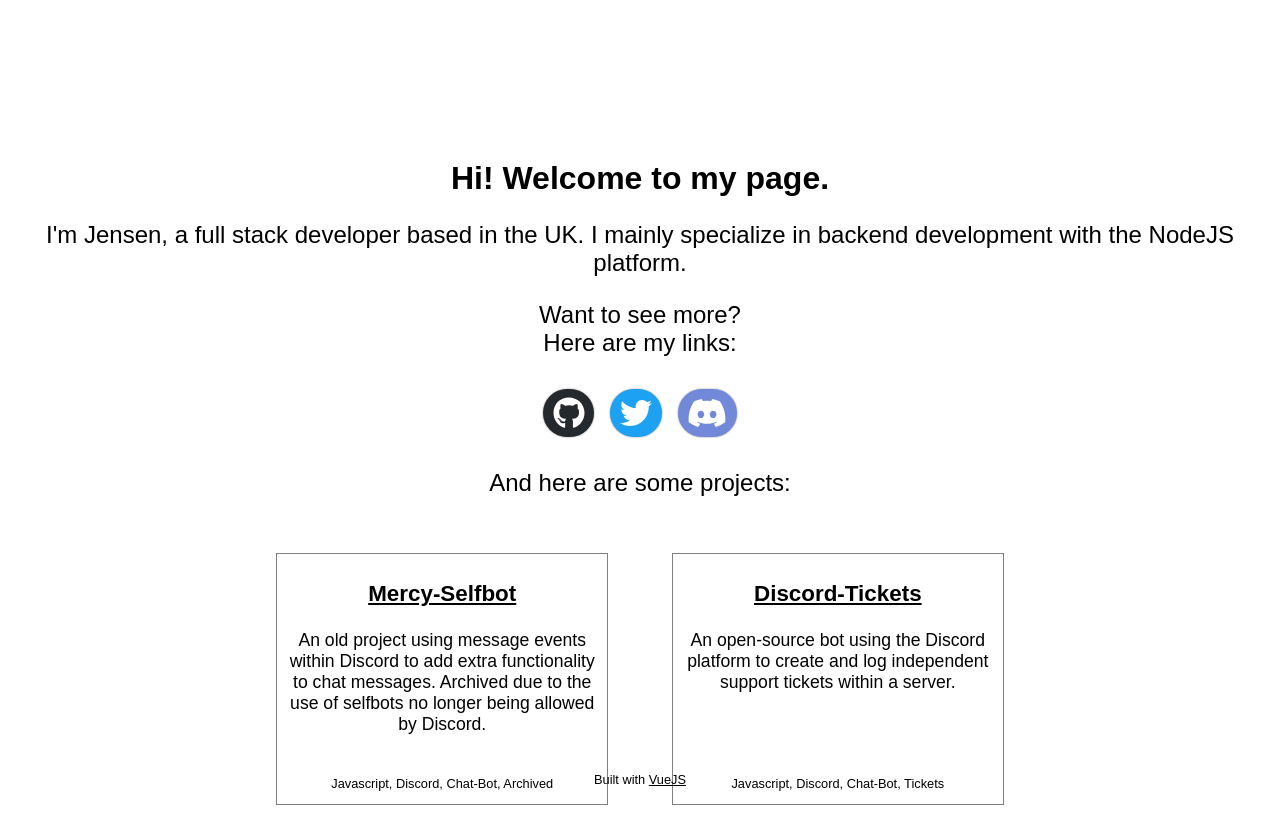
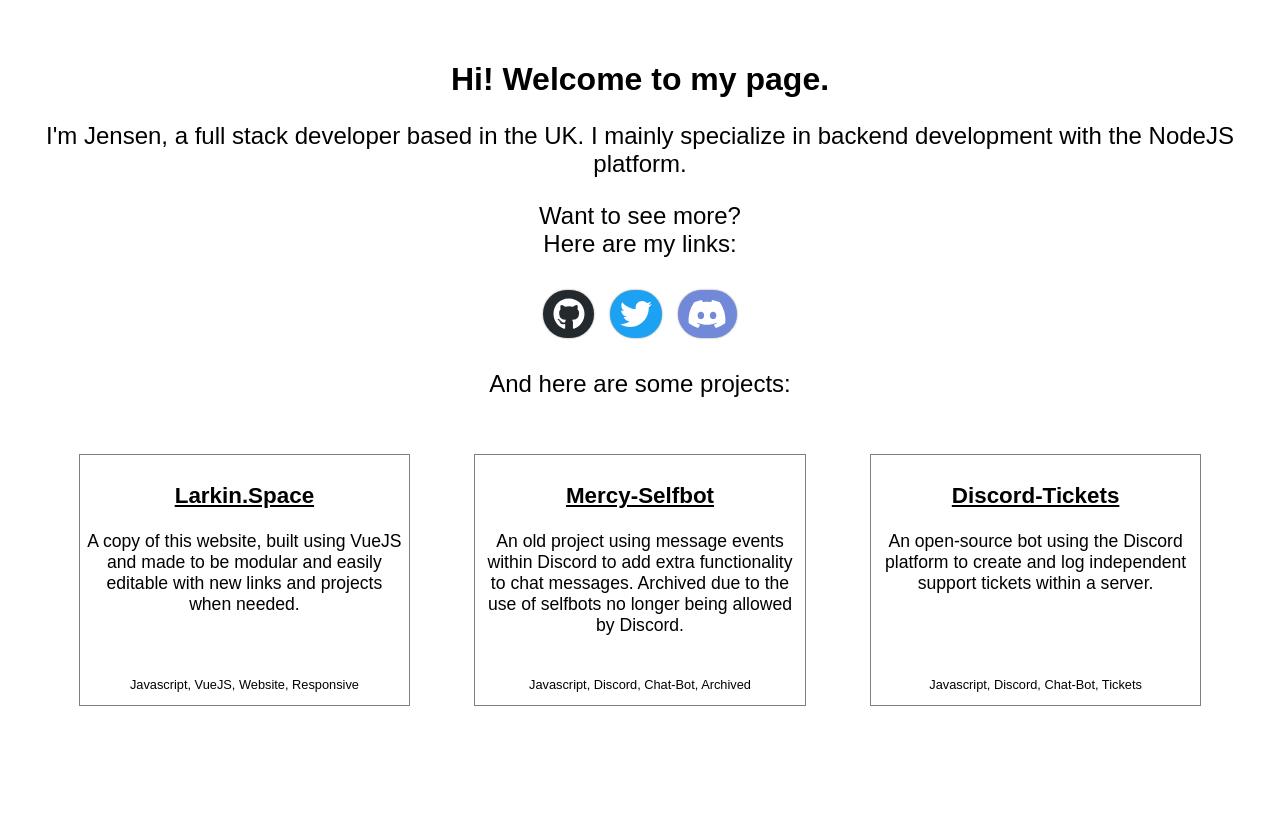
Before and after one commit to j3ns3n/larkin.space, a Vue app: page / in a window 1280 px wide. After the commit the page ends 800 px from the top, so only its background shows below. Built offline with nearby package versions, Linux system fonts and the light colour scheme.

Commit message:
Initial commit/Rebase

```diff
--- a/src/App.vue
+++ b/src/App.vue
@@ -38,6 +38,12 @@ export default {
       ],
       projects: [
         {
+          name: 'Larkin.Space',
+          link: 'https://github.com/j3ns3n/larkin.space',
+          desc: 'A copy of this website, built using VueJS and made to be modular and easily editable with new links and projects when needed.',
+          tags: ['Javascript', 'VueJS', 'Website', 'Responsive']
+        },
+        {
           name: 'Mercy-Selfbot',
           link: 'https://github.com/j3ns3n/mercy-selfbot',
           desc: 'An old project using message events within Discord to add extra functionality to chat messages. Archived due to the use of selfbots no longer being allowed by Discord.',
@@ -54,3 +60,10 @@ export default {
   }
 };
 </script>
+
+<style>
+
+#app {
+  height: 100%;
+}
+</style>
--- a/src/components/Link.vue
+++ b/src/components/Link.vue
@@ -22,7 +22,7 @@ export default {
   border-radius: 60px;
   box-shadow: 0px 0px 2px #888;
   padding: 0.5em 0.6em;
-  size: 100em;
+  /* size: 100em; */
   margin: 0.5em;
 }
 
--- a/src/components/Profile.vue
+++ b/src/components/Profile.vue
@@ -1,14 +1,13 @@
 <template>
-  <div>
+  <div class="profile">
     <h1>Hi! Welcome to my page.</h1>
     <p>I'm Jensen, a full stack developer based in the UK. I mainly specialize in backend development with the NodeJS platform.</p>
     <p>Want to see more?<br /> Here are my links:</p>
     <Link v-for="link in links" :links="link" :key="link.name" />
     <p>And here are some projects:</p>
-    <div style="height: 15em;">
+    <div class="projects">
       <Project v-for="project in projects" :project="project" :key="project.name" />
     </div>
-    <p class="bottom">Built with <a href="https://vuejs.org/" target="_blank">VueJS</a></p>
   </div>
 </template>
 
@@ -36,21 +35,20 @@ export default {
   text-align: center;
   font-family: Arial;
 }
-h1 {
-  margin: 5em 0 0;
-}
+/* h1 {
+  padding: 2em 0 0;
+} */
 p {
   font-size: 1.5em;
 }
 
-.bottom {
-  font-size: 0.8em;
-  position: absolute;
-	bottom: 0;
-  margin-left: auto;
-  margin-right: auto;
-  left: 0;
-  right: 0;
+.projects {
+  height: 15em;
+}
+
+.profile {
+  padding: 2em 0 0;
+  height: 100%;
 }
 
 /* unvisited link */
```
Also changed, not shown: 8 other files (tests, documents, lock files or other folders).
